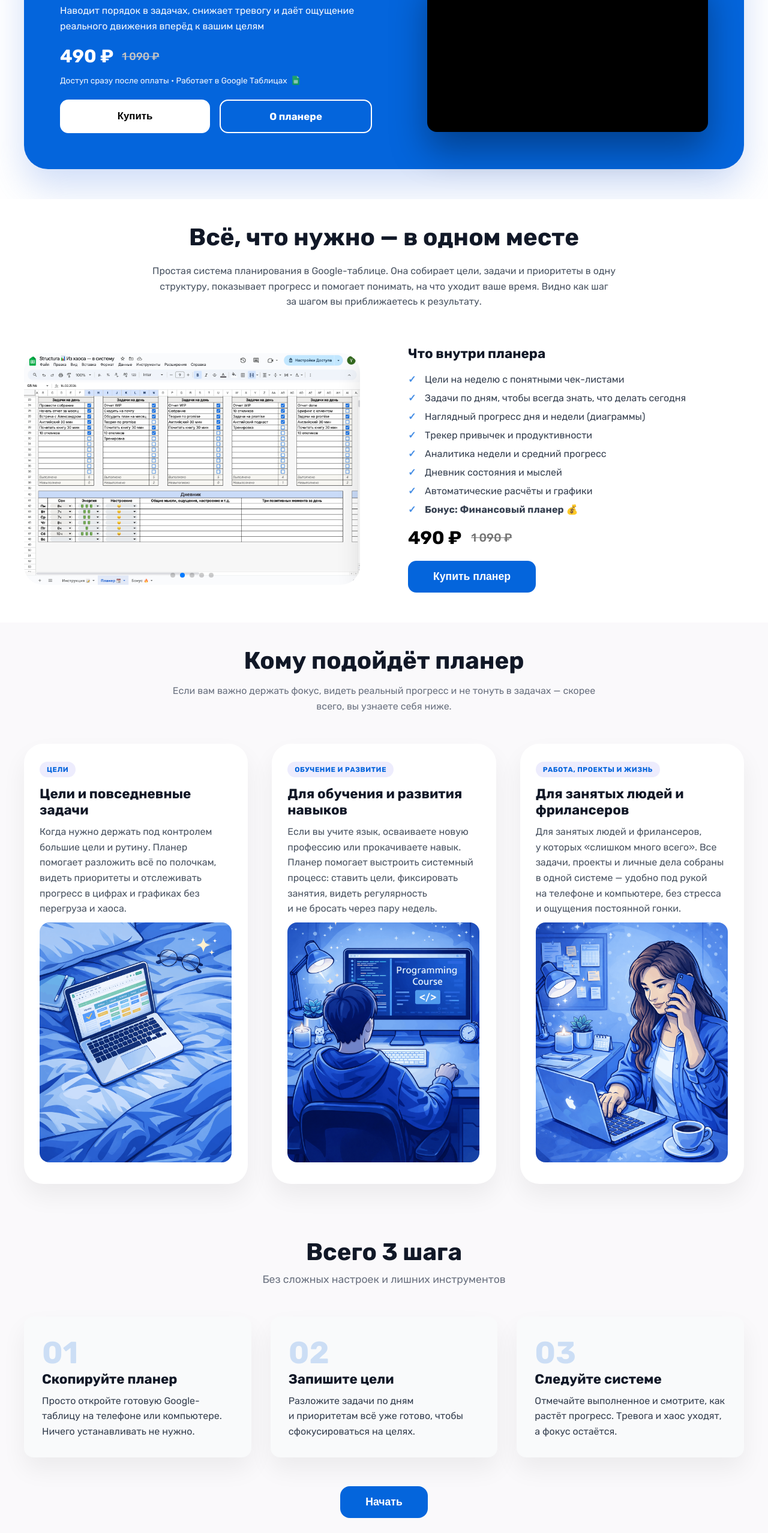
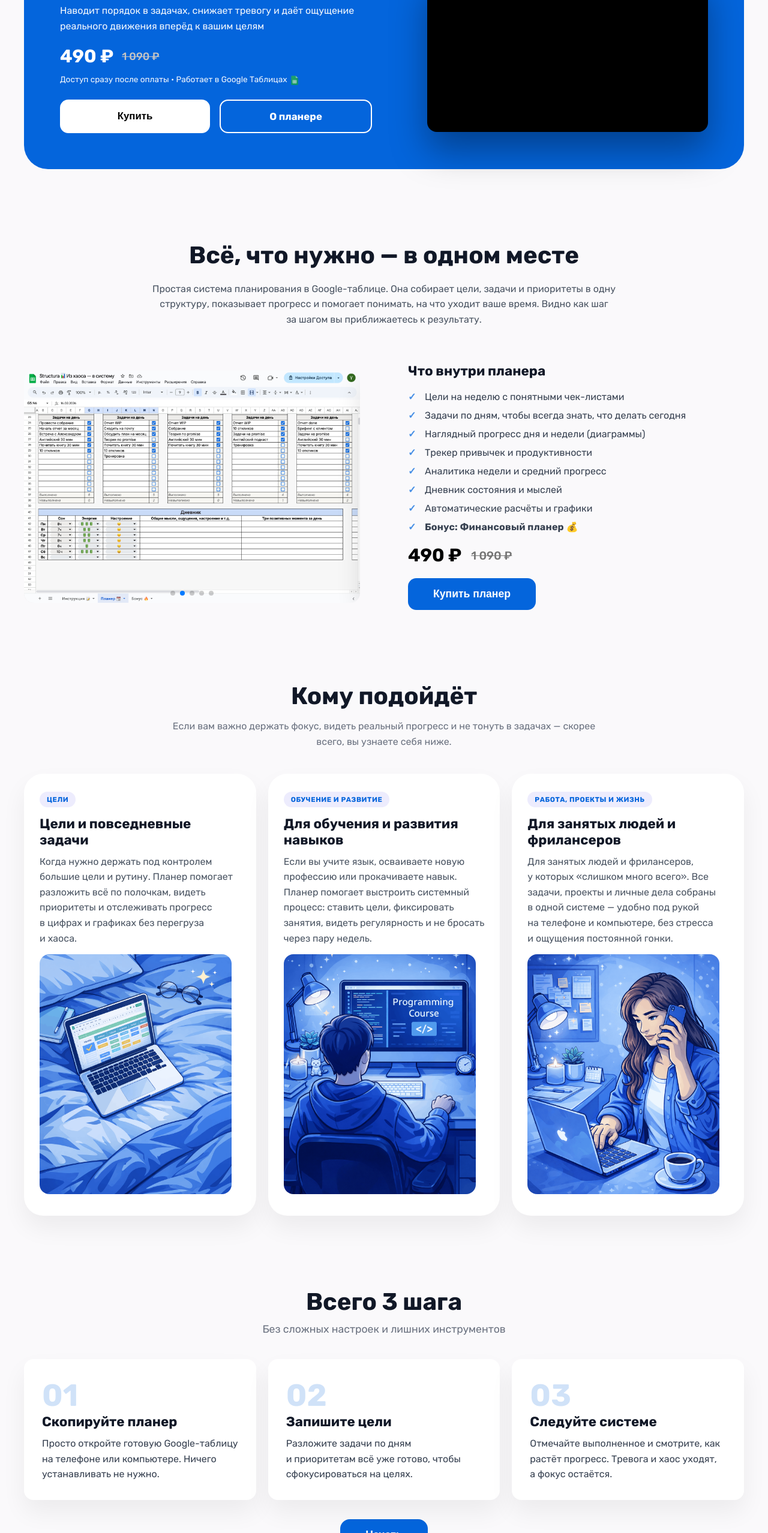
Before and after one commit to Yaroslav-Chertov/structura, a Next.js app: page / in a window 1280 px wide. Shown: the part 210-2766 px from the top of the page at 60% size. Built offline with nearby package versions, Linux system fonts and the light colour scheme; grey boxes are pictures that could not be loaded.

Commit message:
fix all at mobile adaptive

```diff
--- a/src/components/Advantages.module.scss
+++ b/src/components/Advantages.module.scss
@@ -1,5 +1,5 @@
 .advantages {
-  padding: 40px 20px 50px;
+  padding: 40px 20px 80px;
   background: #faf9fb;
 }
 
@@ -13,7 +13,7 @@
 
 .sectionSubtitle {
   max-width: 720px;
-  margin: 0 auto 50px;
+  margin: 0 auto 40px;
   text-align: center;
   font-size: 1rem;
   line-height: 1.6;
@@ -67,7 +67,7 @@
 }
 
 .text {
-  margin-bottom: 10px;
+  margin-bottom: 14px;
   font-size: 1rem;
   line-height: 1.6;
   color: #4b5563;
@@ -86,7 +86,7 @@
 @media (min-width: 768px) {
   .grid {
     grid-template-columns: repeat(3, 1fr);
-    gap: 40px;
+    gap: 20px;
   }
 
   .image {
@@ -95,6 +95,18 @@
 }
 
 @media (max-width: 767px) {
+  .grid {
+    gap: 16px;
+  }
+
+  .sectionTitle {
+    font-size: 1.9rem;
+  }
+
+  .sectionSubtitle {
+    margin-bottom: 24px;
+  }
+
   .tag {
     align-self: center;
   }
@@ -103,9 +115,3 @@
     text-align: center;
   }
 }
-
-@media (max-width: 767px) {
-  .sectionTitle {
-    font-size: 1.9rem;
-  }
-}
--- a/src/components/Advantages.tsx
+++ b/src/components/Advantages.tsx
@@ -4,7 +4,7 @@ import styles from "./Advantages.module.scss";
 const Advantages: React.FC = () => {
   return (
     <section id="advantages" className={styles.advantages}>
-      <h2 className={styles.sectionTitle}>Кому подойдёт планер</h2>
+      <h2 className={styles.sectionTitle}>Кому подойдёт</h2>
       <p className={styles.sectionSubtitle}>
         Если вам важно держать фокус, видеть реальный прогресс
         и&nbsp;не&nbsp;тонуть в&nbsp;задачах&nbsp;&mdash; скорее всего,
--- a/src/components/BuySection.module.scss
+++ b/src/components/BuySection.module.scss
@@ -13,7 +13,6 @@
   border-radius: 40px;
   padding: 50px 30px;
   text-align: center;
-  box-shadow: 0 40px 80px rgba(142, 181, 235, 0.35);
 }
 
 .title {
@@ -106,21 +105,15 @@
 .note {
   margin-top: 18px;
   font-size: 0.85rem;
-  display: flex;
-  justify-content: center;
-  align-items: center;
-  gap: 6px;
   text-align: center;
   opacity: 0.95;
-
-  @media (max-width: 768px) {
-    flex-direction: column;
-  }
 }
 
 .googleIcon {
   width: 16px;
   height: 16px;
+  margin-left: 4px;
+  vertical-align: middle;
 }
 
 .googleIcon {
@@ -130,9 +123,14 @@
   transform: translateY(1px);
 }
 
-@media (max-width: 600px) {
+@media (max-width: 768px) {
+  .buy {
+    padding: 40px 0 50px;
+  }
+
   .card {
     padding: 40px 20px;
+    border-radius: 24px;
   }
 
   .title {
--- a/src/components/ContactUs.module.scss
+++ b/src/components/ContactUs.module.scss
@@ -1,8 +1,8 @@
 @use "../styles/variables" as var;
 
 .contactUs {
-  padding: 40px 20px 50px;
-  background: #fff;
+  padding: 40px 20px 80px;
+  background: #faf9fb;
   text-align: center;
 }
 
@@ -57,13 +57,3 @@
     font-size: 1rem;
   }
 }
-
-@media (max-width: 480px) {
-  .title {
-    font-size: 1.6rem;
-  }
-
-  .subtitle {
-    font-size: 0.95rem;
-  }
-}
--- a/src/components/FAQ.module.scss
+++ b/src/components/FAQ.module.scss
@@ -1,6 +1,6 @@
 .faq {
-  padding: 40px 20px 50px;
-  background: #ffffff;
+  padding: 40px 20px 80px;
+  background: #faf9fb;
   text-align: center;
   color: #111827;
 
@@ -68,5 +68,6 @@
 @media (max-width: 600px) {
   .faq .title {
     font-size: 1.9rem;
+    margin-bottom: 24px;
   }
 }
--- a/src/components/Hero.module.scss
+++ b/src/components/Hero.module.scss
@@ -1,12 +1,12 @@
 @use "../styles/variables" as var;
 
 .hero {
-  background: #fff;
+  background: #faf9fb;
 }
 
 .visualSection {
-  padding: 50px 20px 50px;
-  background: #fff;
+  padding: 50px 20px 80px;
+  background: #faf9fb;
 }
 
 .banner {
@@ -19,7 +19,6 @@
   align-items: center;
   gap: 40px;
   background: #0465dc;
-  box-shadow: 0 30px 60px rgba(70, 123, 229, 0.25);
 }
 
 .content {
@@ -71,16 +70,11 @@
 
 .note {
   font-size: 0.85rem;
-  display: inline-flex;
-  align-items: center;
   gap: 6px;
   margin-bottom: 24px;
   opacity: 0.95;
 
   @media (max-width: 768px) {
-    display: flex;
-    flex-direction: column;
-    align-items: center;
     gap: 4px;
   }
 }
@@ -88,6 +82,8 @@
 .googleIcon {
   width: 16px;
   height: 16px;
+  margin-left: 4px;
+  vertical-align: middle;
 }
 
 .buttonGroup {
@@ -156,7 +152,7 @@
 
 @media (max-width: 768px) {
   .visualSection {
-    padding: 20px 20px 50px;
+    padding: 20px 0 50px;
   }
 
   .banner {
--- a/src/components/ProductInfo.module.scss
+++ b/src/components/ProductInfo.module.scss
@@ -1,6 +1,6 @@
 .product {
-  padding: 40px 20px 50px;
-  background: #fff;
+  padding: 40px 20px 80px;
+  background: #faf9fb;
   text-align: center;
 }
 
@@ -28,7 +28,7 @@
   width: 100%;
   overflow: hidden;
   min-width: 0;
-  border-radius: 32px;
+  border-radius: 16px;
 
   img {
     width: 100%;
@@ -120,7 +120,7 @@
 .main {
   display: flex;
   flex-direction: column;
-  gap: 60px;
+  gap: 20px;
   max-width: 1200px;
   margin: 0 auto;
 }
@@ -144,6 +144,10 @@
 }
 
 @media (max-width: 768px) {
+.content {
+  margin-bottom: 24px;
+}
+
   .price {
     justify-content: center;
   }
@@ -173,6 +177,14 @@
     }
   }
 
+  .slider {
+    border-radius: 8px;
+
+    img {
+      border-radius: 8px;
+    }
+  }
+
   .price {
     font-size: 1.4rem;
   }
--- a/src/components/Reviews.module.scss
+++ b/src/components/Reviews.module.scss
@@ -1,7 +1,7 @@
 @use "../styles/variables" as var;
 
 .reviews {
-  padding: 40px 20px 50px;
+  padding: 40px 20px 80px;
   background: #faf9fb;
   text-align: center;
 }
@@ -9,7 +9,7 @@
 .title {
   font-size: 2.5rem;
   font-weight: 700;
-  margin-bottom: 50px;
+  margin-bottom: 40px;
   color: #111827;
 }
 
@@ -18,11 +18,11 @@
   margin: 0 auto;
   display: grid;
   grid-template-columns: 1fr;
-  gap: 30px;
+  gap: 20px;
 }
 
 .card {
-  background: #f9fafb;
+  background: #fff;
   border-radius: 16px;
   padding: 30px 26px;
   box-shadow: 0 20px 40px rgba(0, 0, 0, 0.06);
@@ -82,12 +82,18 @@
 @media (min-width: 768px) {
   .grid {
     grid-template-columns: repeat(3, 1fr);
-    gap: 40px;
+  }
+}
+
+@media (max-width: 768px) {
+  .grid {
+    gap: 16px;
   }
 }
 
 @media (max-width: 600px) {
   .title {
     font-size: 1.9rem;
+    margin-bottom: 24px;
   }
 }
--- a/src/components/Steps.module.scss
+++ b/src/components/Steps.module.scss
@@ -1,7 +1,7 @@
 @use "../styles/variables" as var;
 
 .steps {
-  padding: 40px 20px 50px;
+  padding: 40px 20px 80px;
   background: #faf9fb;
   text-align: center;
 }
@@ -16,20 +16,20 @@
 .subtitle {
   font-size: 1.1rem;
   color: #6b7280;
-  margin-bottom: 52px;
+  margin-bottom: 40px;
 }
 
 .grid {
   max-width: 1200px;
-  margin: 0 auto 48px;
+  margin: 0 auto 32px;
   display: grid;
   grid-template-columns: repeat(3, 1fr);
-  gap: 32px;
+  gap: 20px;
 }
 
 .card {
   position: relative;
-  background: #f9fafb;
+  background: #fff;
   border-radius: 16px;
   padding: 30px;
   text-align: left;
@@ -107,7 +107,7 @@
 @media (max-width: 900px) {
   .grid {
     grid-template-columns: 1fr;
-    gap: 24px;
+    gap: 16px;
   }
 
   .card {
--- a/src/components/VisualBlock.module.scss
+++ b/src/components/VisualBlock.module.scss
@@ -1,5 +1,5 @@
 .visualSection {
-  padding: 40px 20px 50px;
+  padding: 40px 20px 80px;
   background: #faf9fb;
 }
 
@@ -13,7 +13,6 @@
   align-items: center;
   gap: 40px;
   background: #0465dc;
-  box-shadow: 0 30px 60px rgba(70, 123, 229, 0.25);
 }
 
 .content {
@@ -49,6 +48,10 @@
 }
 
 @media (max-width: 768px) {
+  .visualSection {
+    padding: 40px 0 80px;
+  }
+
   .banner {
     grid-template-columns: 1fr;
     padding: 36px 24px;
--- a/src/styles/_variables.scss
+++ b/src/styles/_variables.scss
@@ -1,4 +1,4 @@
 $primary-color: #0465dc;
-$secondary-color: #fff;
+$secondary-color: #faf9fb;
 $font-family: "Rubik", "Arial", sans-serif;
 $font-size-base: 16px;
```
